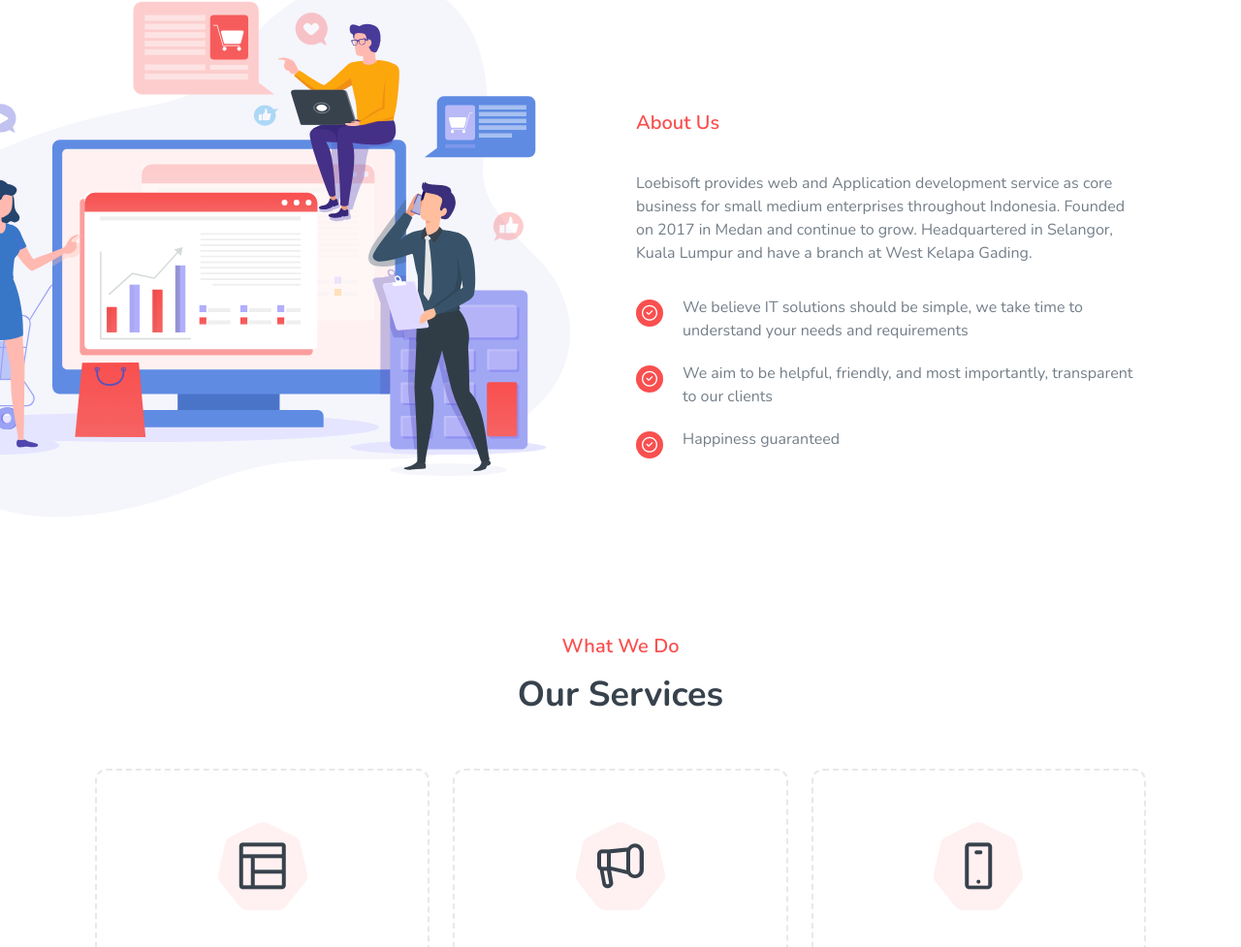
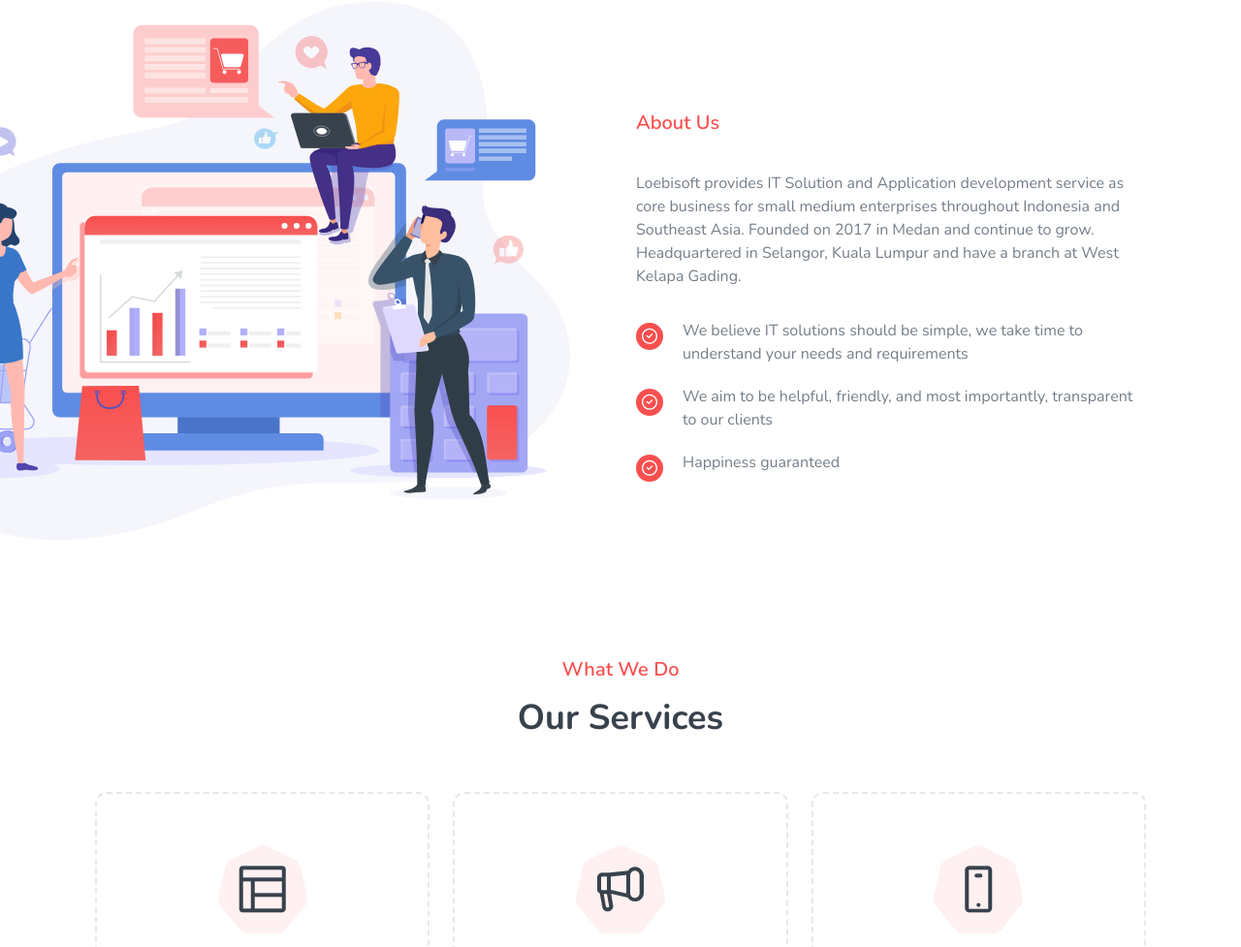
Before and after one commit to fauzanlbs/loebisoft-landing, a website: page index.html in a window 1280 px wide. Shown: the part 867-1844 px from the top of the page at 97% size. Drawn offline with nearby package versions, Linux system fonts and the light colour scheme.

Commit message:
update sentence

```diff
--- a/index.html
+++ b/index.html
@@ -212,7 +212,8 @@
                             <h5 class="sub_title">About Us</h5>
                             <!-- <h4 class="main_title">Your Goal is Our Achievement</h4> -->
                         </div> <!-- section title -->
-                        <p>Loebisoft provides web and Application development service as core business for small medium enterprises throughout Indonesia. Founded on 2017 in Medan and continue to grow. Headquartered in Selangor, Kuala Lumpur and have a branch at West Kelapa Gading.</p>
+                        <p>Loebisoft provides IT Solution and Application development service as core business for small medium enterprises throughout Indonesia and Southeast Asia.
+                            Founded on 2017 in Medan and continue to grow. Headquartered in Selangor, Kuala Lumpur and have a branch at West Kelapa Gading.</p>
                         <ul class="about_list pt-3">
                             <li class="flex mt-5">
                                 <div class="about_check">
```
